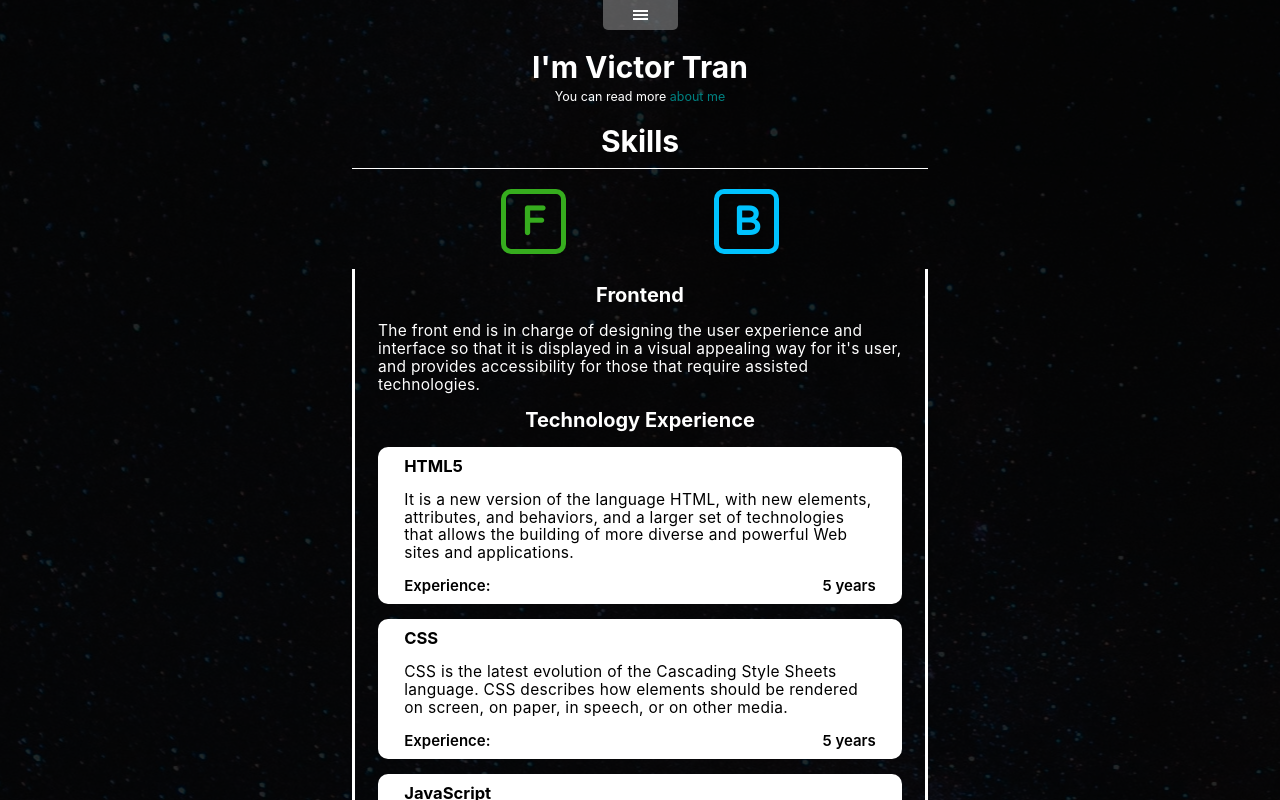
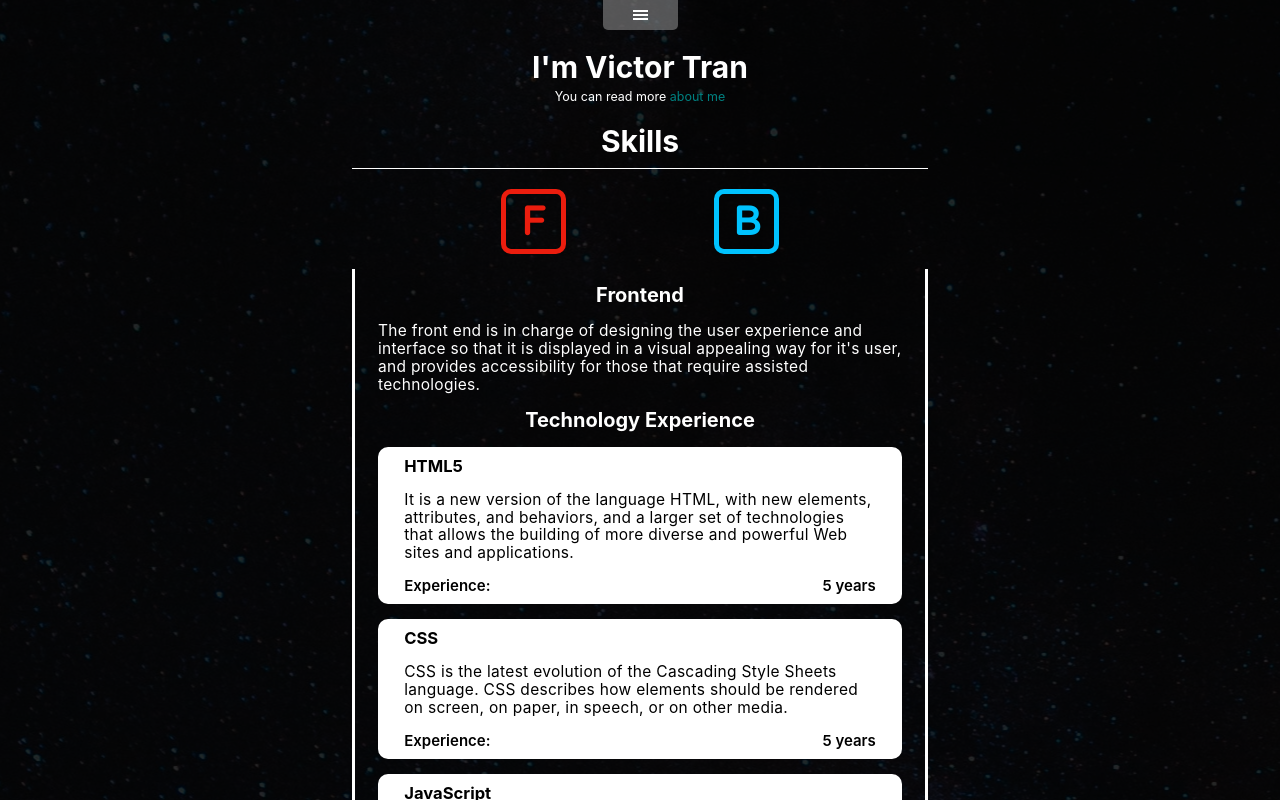
Before and after one commit to iVictoris/portfolio-react, a React (Create React App) app: page / in a window 1280 px wide. In both pictures the pointer is over the element 533 px from the left and 221 px from the top of the page. Built offline with nearby package versions, Linux system fonts and the light colour scheme.

Commit message:
update skill button colors on hover/click

```diff
--- a/src/sass/skillbutton.scss
+++ b/src/sass/skillbutton.scss
@@ -8,30 +8,62 @@
         align-items: center;
         font-size: 4rem;
         font-weight: 900;
-        font-family: "Varela Round", sans-serif;
+        font-family: 'Varela Round', sans-serif;
         &.green {
             border: 5px solid $green;
             color: $green;
+
+            // &:active,
+            // &:hover {
+            //     border: 5px solid darken($color: $green, $amount: 10);
+            //     color: darken($color: $green, $amount: 10);
+            // }
         }
 
         &.red {
             border: 5px solid $red;
             color: $red;
+            // &:active,
+            // &:hover {
+            //     border: 5px solid darken($color: $red, $amount: 10);
+            //     color: darken($color: $red, $amount: 10);
+            // }
         }
 
         &.teal {
             border: 5px solid $teal;
             color: $teal;
+            // &:active,
+            // &:hover {
+            //     border: 5px solid darken($color: $teal, $amount: 10);
+            //     color: darken($color: $teal, $amount: 10);
+            // }
         }
 
         &.blue {
             border: 5px solid $blue;
             color: $blue;
+            // &:active,
+            // &:hover {
+            //     border: 5px solid darken($color: blue, $amount: 10);
+            //     color: darken($color: blue, $amount: 10);
+            // }
         }
 
         &.gray {
             border: 5px solid $gray;
             color: $gray;
+            // &:active,
+            // &:hover {
+            //     border: 5px solid darken($color: gray, $amount: 10);
+            //     color: darken($color: gray, $amount: 10);
+            // }
+        }
+
+        &:hover,
+        &:active {
+            border: 5px solid $red;
+            color: $red;
         }
     }
 }
```
